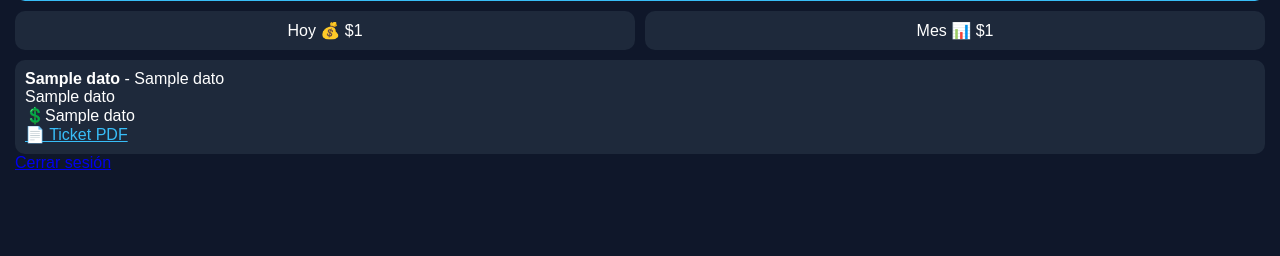
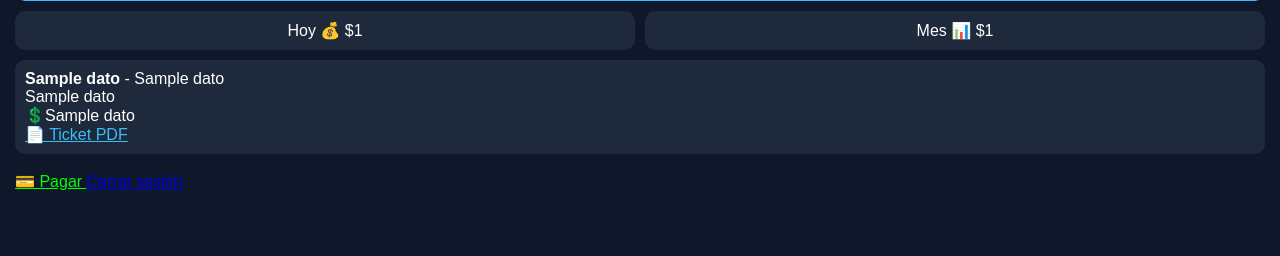
Before and after one commit to iJulixn/Jngarage, a Flask app: template jngarage_full/templates/index.html in a window 1280 px wide. Shown: the part 310-566 px from the top of the page. Run offline with Flask 3, Linux system fonts and the light colour scheme; the template is opened without the code that fills it: most values are stand-ins (such as "Sample title", 1, 10 or a date in 2020); some libraries are stand-ins or nearby versions.

Commit message:
Add payment link to index.html
Added payment link to the index.html template.

```diff
--- a/jngarage_full/templates/index.html
+++ b/jngarage_full/templates/index.html
@@ -82,6 +82,11 @@ button {
 </div>
 {% endfor %}
 
+<br>
+<a href="/pagar/{{d[0]}}" style="color:lime">
+💳 Pagar
+</a>
+
 <a href="/logout">Cerrar sesión</a>
 
 </div>
```
